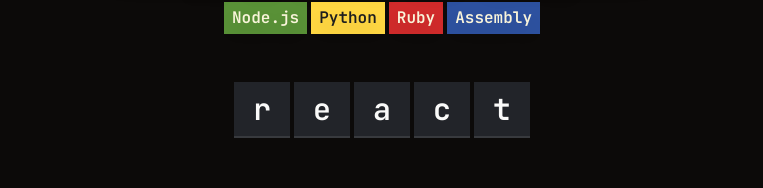
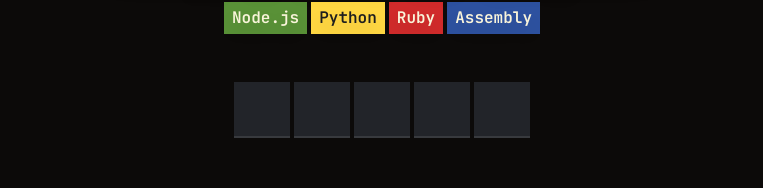
Before and after one commit to brettp02/Assembly-Endgame, a Next.js app: page / in a window 1280 px wide. Shown: the part 322-510 px from the top of the page, without its empty margins (258-1021 px from the left). Built offline with nearby package versions, Linux system fonts and the light colour scheme; no server answers.

Commit message:
added functionality for keyboard changing color and conditional letter rendering

```diff
--- a/app/page.tsx
+++ b/app/page.tsx
@@ -29,21 +29,40 @@
             {/*All current programming languages*/}
             <div className={'mt-7 flex flex-wrap justify-center gap-1 max-w-md'}>
                 {languages.map(language => {
-                    return <LanguageChip key={language.name} name={language.name} color={language.color} bgColor={language.backgroundColor}/>
+                    return <LanguageChip key={language.name}
+                                         name={language.name}
+                                         color={language.color}
+                                         bgColor={language.backgroundColor}
+                    />
                 })}
             </div>
 
             {/*Where we guess words*/}
             <div className={'flex gap-1 mt-12'}>
-                {[...currentWord].map((word, i) => {
-                    return <LetterBox letter={word} key={i} />
+                {[...currentWord].map((letter, i) => {
+                    const isGuessed = guessedLetters.includes(letter.toUpperCase())
+
+                    return <LetterBox
+                        letter={letter}
+                        key={i}
+                        isGuessed={isGuessed}
+                    />
                 })}
             </div>
 
             {/*Keyboard section*/}
             <div className={'mt-18 flex flex-wrap items-center justify-center gap-1'}>
                 {alphabet.map((currLetter, i) => {
-                    return <Key key={currLetter} letter={currLetter.toUpperCase()} addLetter={addGuessedLetter}/>
+                    const upperLetter = currLetter.toUpperCase()
+                    let status = 'idle'
+
+                    if (guessedLetters.includes(upperLetter) && currentWord.toUpperCase().includes(upperLetter)) {
+                        status = 'correct'
+                    } else if (guessedLetters.includes(upperLetter)) {
+                        status = 'incorrect'
+                    }
+
+                    return <Key key={currLetter} letter={upperLetter} addLetter={addGuessedLetter} status={status}/>
                 })}
             </div>
 
--- a/components/Key.tsx
+++ b/components/Key.tsx
@@ -3,8 +3,11 @@
 import {Button} from "@/components/ui/button";
 import useSound from 'use-sound'
 
-export default function Key({letter, addLetter}: {letter: string, addLetter: (letter: string) => void}) {
+export default function Key({letter, addLetter, status}: {letter: string, addLetter: (letter: string) => void, status: string}) {
     const [play] = useSound('/typewriter.wav')
+    const bgCol = status === 'idle' ? '#FCBA29' :
+                  status === 'correct' ? '#10A95B' :
+                  status === 'incorrect' ? '#EC5D49' : '#FCBA29'
 
     function handleClick() {
         play()
@@ -13,7 +16,7 @@
 
     return <Button
         style = {{
-            backgroundColor: '#FCBA29'
+            backgroundColor: bgCol
         }}
         variant={'ghost'}
         className={'text-accent border-white w-15 h-15 text-3xl font-bold cursor-pointer'}
--- a/components/letter-box.tsx
+++ b/components/letter-box.tsx
@@ -1,7 +1,7 @@
 
 
-export default function LetterBox({letter}: {letter: string}) {
+export default function LetterBox({letter, isGuessed}: {letter: string, isGuessed: boolean}) {
     return (
-        <span className={'text-3xl border-b-2 flex items-center justify-center bg-gray-600/35 w-14 h-14 font-semibold'}>{letter}</span>
+        <span className={'text-3xl border-b-2 flex items-center justify-center bg-gray-600/35 w-14 h-14 font-semibold'}>{isGuessed && letter.toUpperCase()}</span>
     )
 }
```
